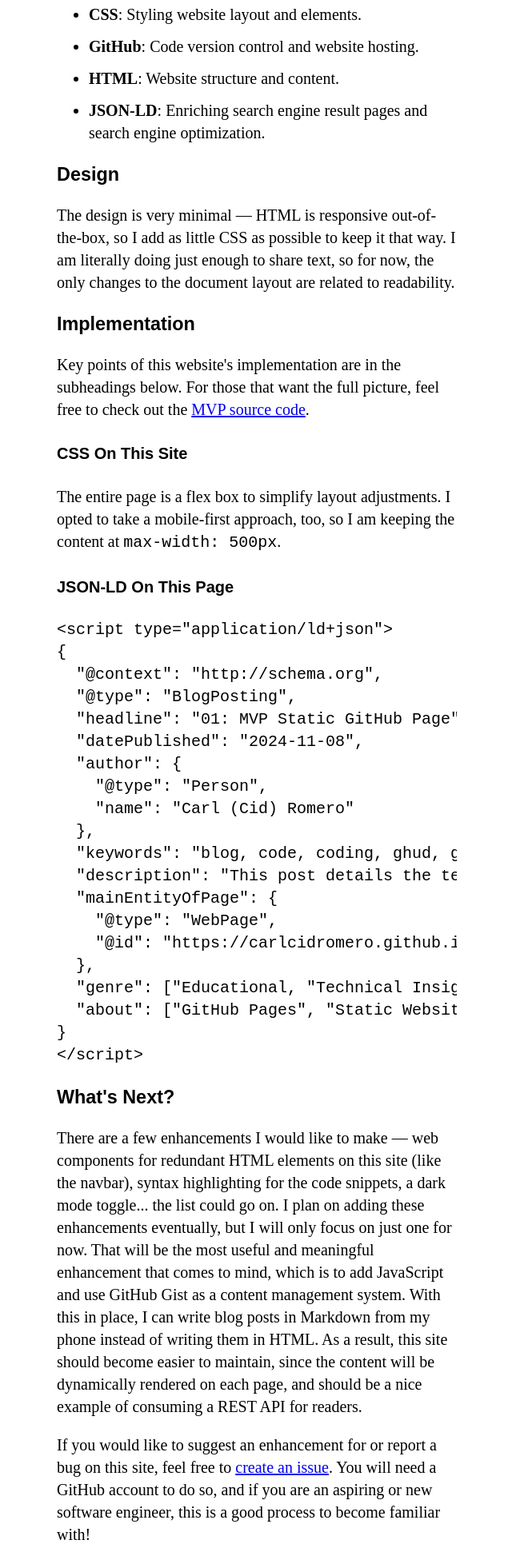
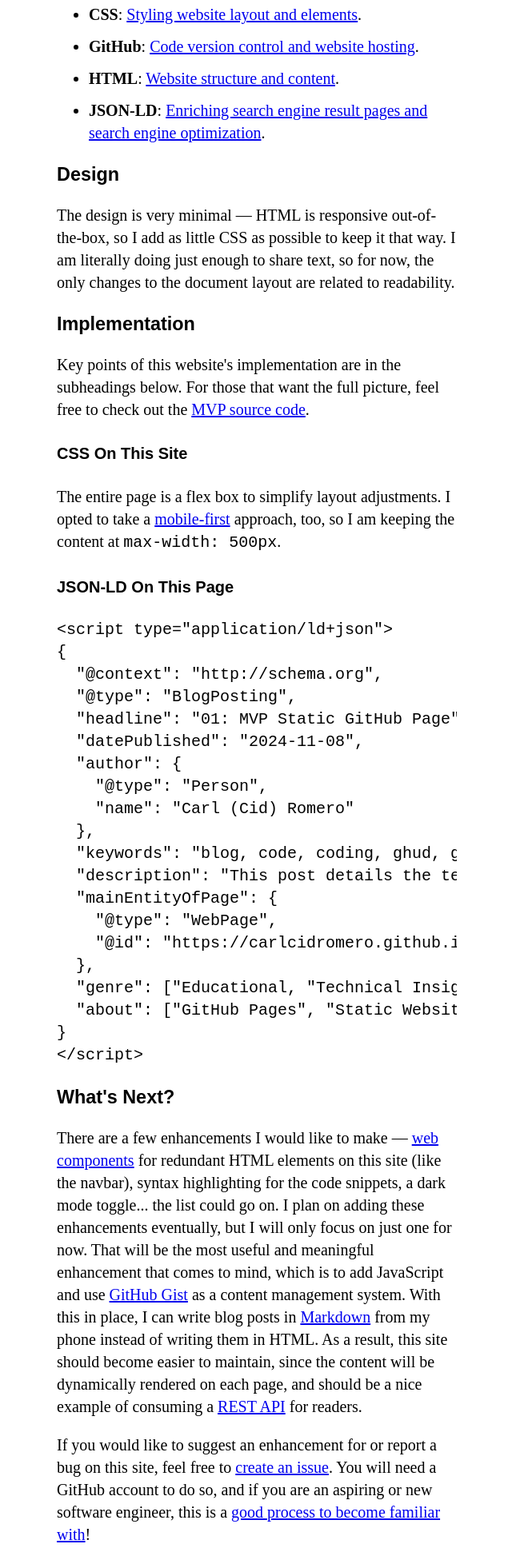
Before and after one commit to carlcidromero/carlcidromero.github.io, a plain HTML site: page blog/ghud-blog-series/01-mvp-static-github-page/index.html in a window 1280 px wide. Shown: the part 559-2495 px from the top of the page at 80% size, without its empty margins (319-959 px from the left). Drawn offline with Linux system fonts and the light colour scheme.

Commit message:
3: Link to resources

```diff
--- a/blog/ghud-blog-series/01-mvp-static-github-page/index.html
+++ b/blog/ghud-blog-series/01-mvp-static-github-page/index.html
@@ -42,9 +42,26 @@
         <aside><time datetime="2024-11-08">November 8, 2024</time></aside>
         <p>
           This blog starts out very basic. You can do the same if you have
-          internet access by creating a GitHub account, creating a repository,
-          setting it up as a GitHub Page, and creating a homepage with an HTML
-          file.
+          internet access by creating a
+          <a
+            href="https://github.com/"
+            target="_blank"
+            referrerpolicy="no-referrer"
+            >GitHub</a
+          >
+          account,
+          <a
+            href="https://docs.github.com/en/repositories/creating-and-managing-repositories/creating-a-new-repository"
+            target="_blank"
+            referrerpolicy="no-referrer"
+            >creating a repository</a
+          >, setting it up as a
+          <a
+            href="https://pages.github.com/"
+            target="_blank"
+            referrerpolicy="no-referrer"
+            >GitHub Page</a
+          >, and creating a homepage with an HTML file.
         </p>
         <p>
           In this post, I will summarize the technologies involved in this
@@ -54,12 +71,42 @@
         </p>
         <h3>Tech Stack</h3>
         <ul>
-          <li><b>CSS</b>: Styling website layout and elements.</li>
-          <li><b>GitHub</b>: Code version control and website hosting.</li>
-          <li><b>HTML</b>: Website structure and content.</li>
           <li>
-            <b>JSON-LD</b>: Enriching search engine result pages and search
-            engine optimization.
+            <b>CSS</b>:
+            <a
+              href="https://developer.mozilla.org/en-US/docs/Learn/CSS/First_steps"
+              target="_blank"
+              referrerpolicy="no-referrer"
+              >Styling website layout and elements</a
+            >.
+          </li>
+          <li>
+            <b>GitHub</b>:
+            <a
+              href="https://docs.github.com/en/get-started/using-git/about-git"
+              target="_blank"
+              referrerpolicy="no-referrer"
+              >Code version control and website hosting</a
+            >.
+          </li>
+          <li>
+            <b>HTML</b>:
+            <a
+              href="https://developer.mozilla.org/en-US/docs/Learn/HTML/Introduction_to_HTML/Document_and_website_structure"
+              target="_blank"
+              referrerpolicy="no-referrer"
+              >Website structure and content</a
+            >.
+          </li>
+          <li>
+            <b>JSON-LD</b>:
+            <a
+              href="https://jsonld.com/why-json-ld/"
+              target="_blank"
+              referrerpolicy="no-referrer"
+              >Enriching search engine result pages and search engine
+              optimization</a
+            >.
           </li>
         </ul>
         <h3>Design</h3>
@@ -84,7 +131,14 @@
         <h4>CSS On This Site</h4>
         <p>
           The entire page is a flex box to simplify layout adjustments. I opted
-          to take a mobile-first approach, too, so I am keeping the content at
+          to take a
+          <a
+            href="https://developer.mozilla.org/en-US/docs/Glossary/Mobile_First"
+            target="_blank"
+            referrerpolicy="no-referrer"
+            >mobile-first</a
+          >
+          approach, too, so I am keeping the content at
           <code>max-width: 500px</code>.
         </p>
         <h4>JSON-LD On This Page</h4>
@@ -112,18 +166,44 @@
 &lt;/script&gt;</code></pre>
         <h3>What's Next?</h3>
         <p>
-          There are a few enhancements I would like to make &mdash; web
-          components for redundant HTML elements on this site (like the navbar),
-          syntax highlighting for the code snippets, a dark mode toggle... the
-          list could go on. I plan on adding these enhancements eventually, but
-          I will only focus on just one for now. That will be the most useful
-          and meaningful enhancement that comes to mind, which is to add
-          JavaScript and use GitHub Gist as a content management system. With
-          this in place, I can write blog posts in Markdown from my phone
-          instead of writing them in HTML. As a result, this site should become
-          easier to maintain, since the content will be dynamically rendered on
-          each page, and should be a nice example of consuming a REST API for
-          readers.
+          There are a few enhancements I would like to make &mdash;
+          <a
+            href="https://developer.mozilla.org/en-US/docs/Web/API/Web_components"
+            target="_blank"
+            referrerpolicy="no-referrer"
+            >web components</a
+          >
+          for redundant HTML elements on this site (like the navbar), syntax
+          highlighting for the code snippets, a dark mode toggle... the list
+          could go on. I plan on adding these enhancements eventually, but I
+          will only focus on just one for now. That will be the most useful and
+          meaningful enhancement that comes to mind, which is to add JavaScript
+          and use
+          <a
+            href="https://gist.github.com/"
+            target="_blank"
+            referrerpolicy="no-referrer"
+            >GitHub Gist</a
+          >
+          as a content management system. With this in place, I can write blog
+          posts in
+          <a
+            href="https://developer.mozilla.org/en-US/docs/MDN/Writing_guidelines/Howto/Markdown_in_MDN"
+            target="_blank"
+            referrerpolicy="no-referrer"
+            >Markdown</a
+          >
+          from my phone instead of writing them in HTML. As a result, this site
+          should become easier to maintain, since the content will be
+          dynamically rendered on each page, and should be a nice example of
+          consuming a
+          <a
+            href="https://developer.mozilla.org/en-US/docs/Glossary/REST"
+            targget="_blank"
+            referrerpolicy="no-referrer"
+            >REST API</a
+          >
+          for readers.
         </p>
         <p>
           If you would like to suggest an enhancement for or report a bug on
@@ -134,8 +214,13 @@
             referrerpolicy="no-referrer"
             >create an issue</a
           >. You will need a GitHub account to do so, and if you are an aspiring
-          or new software engineer, this is a good process to become familiar
-          with!
+          or new software engineer, this is a
+          <a
+            href="https://docs.github.com/en/issues/tracking-your-work-with-issues/about-issues"
+            target="_blank"
+            referrerpolicy="no-referrer"
+            >good process to become familiar with</a
+          >!
         </p>
       </article>
     </main>
```
